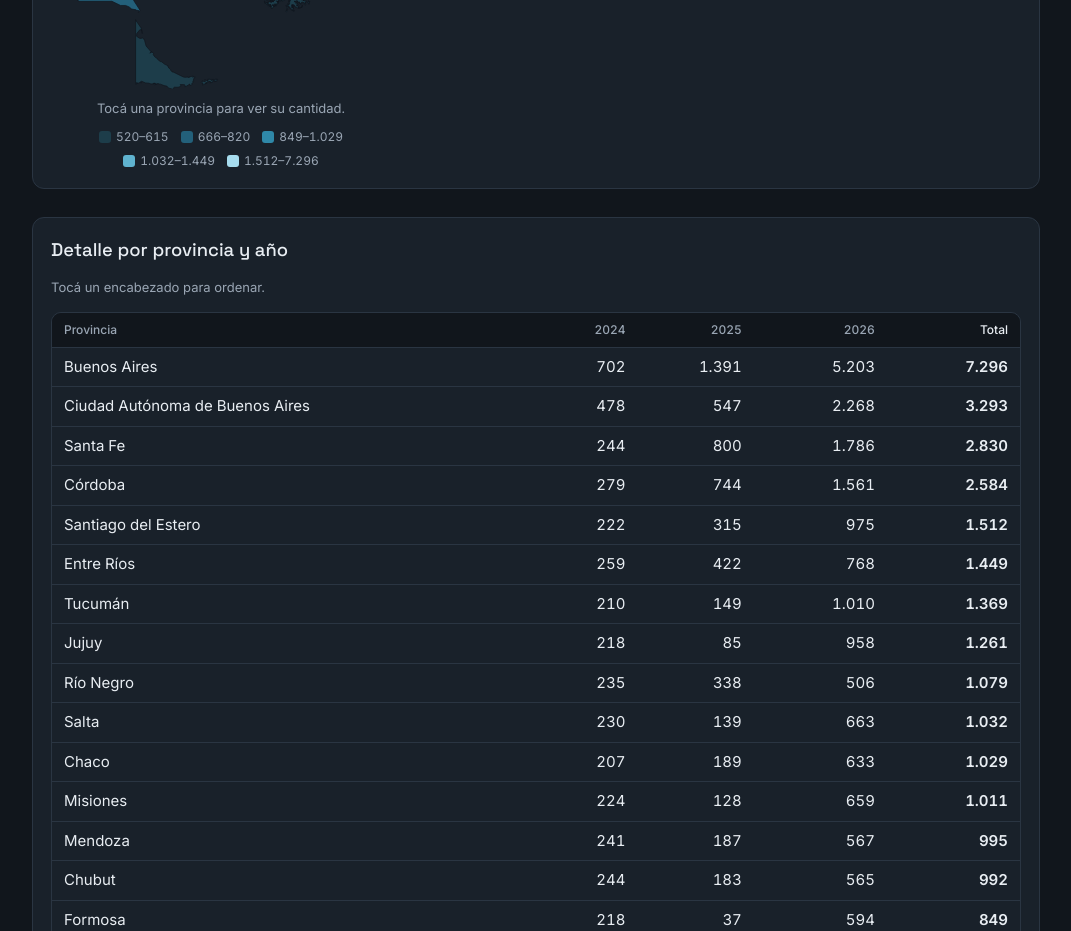
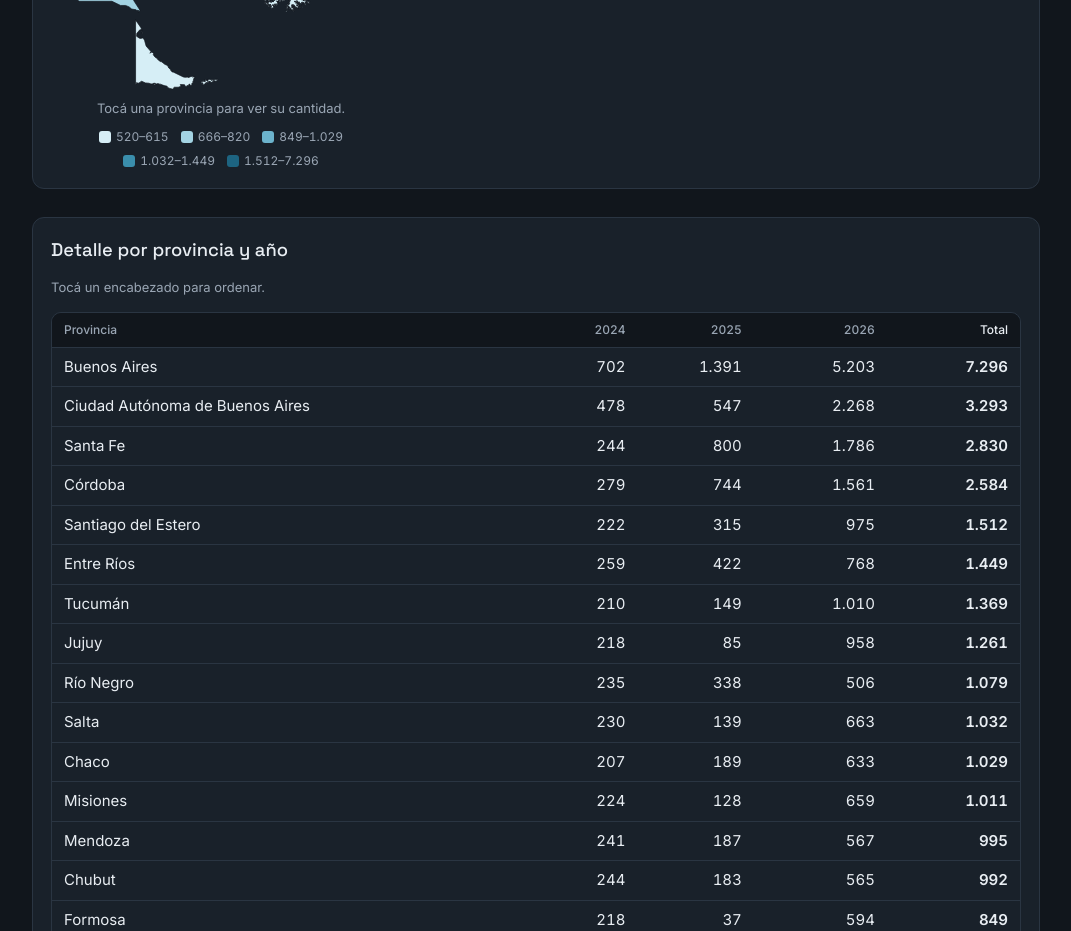
Before and after one commit to agusbarclay/appcapacitacion, a plain HTML site: page index.html in a window 1280 px wide. Shown: the part 1360-2291 px from the top of the page, without its empty margins (104-1175 px from the left). Drawn offline with Linux system fonts and the dark colour scheme.

Commit message:
Add files via upload

```diff
--- a/index.html
+++ b/index.html
@@ -28,7 +28,7 @@
   @media (prefers-color-scheme: dark) {
     :root { --bg: #11161c; --panel: #19212a; --fg: #e8edf2; --muted: #9aa6b4; --line: #2a3542;
       --accent: #5fb3cf; --accent-soft: #23404b; --ok: #5cc48a; --bad: #f2867d; color-scheme: dark;
-      --m0: #232c36; --m1: #1d3d4a; --m2: #23607a; --m3: #2f88a8; --m4: #5fb3cf; --m5: #a6dcee; --map-stroke: #11161c; }
+      --m0: #2a3542; --m1: #d6eef6; --m2: #a3d3e3; --m3: #6cb3cc; --m4: #3a8eac; --m5: #1d6481; --map-stroke: #11161c; }
   }
   * { box-sizing: border-box; }
   body { margin: 0; background: var(--bg); color: var(--fg); font-family: var(--font-body); font-size: 15px; line-height: 1.5; }
```
